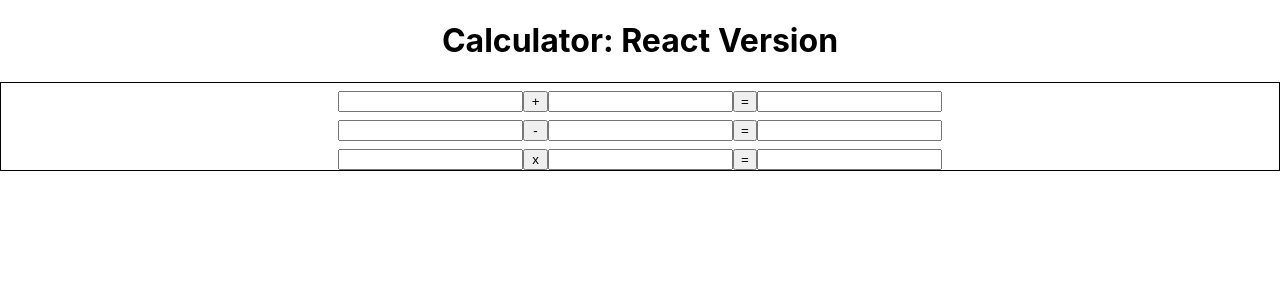
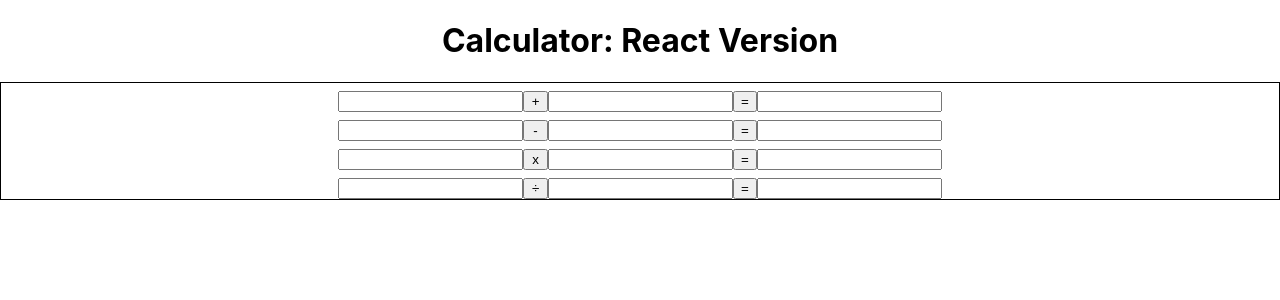
Before and after one commit to momopeachyh/MARS-feb-2022, a React (Create React App) app in the folder react-calculator/: page / in a window 1280 px wide. Shown: the top 300 px of the page. Built offline with nearby package versions, Linux system fonts and the light colour scheme.

Commit message:
Added division function

```diff
--- a/react-calculator/src/CalcContainer.js
+++ b/react-calculator/src/CalcContainer.js
@@ -3,6 +3,7 @@ import "./CalcContainer.css";
 import Addition from "./Addition.js";
 import Subtraction from "./Subtraction.js";
 import Multiplication from "./Multiplication.js";
+import Division from "./Division.js";
 
 class CalcContainer extends React.Component {
   render() {
@@ -11,6 +12,7 @@ class CalcContainer extends React.Component {
         <Addition />
         <Subtraction />
         <Multiplication />
+        <Division />
       </div>
     );
   }
--- /dev/null
+++ b/react-calculator/src/Division.js
@@ -0,0 +1,41 @@
+import React from "react";
+import "./Operator.css";
+
+class Division extends React.Component {
+  constructor() {
+    super();
+    this.state = {
+      product: "",
+    };
+  }
+  render() {
+    return (
+      <div className="Division">
+        <form>
+          <input
+            type="number"
+            id="divide1"
+            onChange={this.calcQuotient}
+          ></input>
+          <button className="operator">÷</button>
+          <input
+            type="number"
+            id="divide2"
+            onChange={this.calcQuotient}
+          ></input>
+          <input type="submit" value="="></input>
+          <input type="text" value={this.state.quotient}></input>
+        </form>
+      </div>
+    );
+  }
+
+  calcQuotient = () => {
+    let divide1 = document.getElementById("divide1").value;
+    let divide2 = document.getElementById("divide2").value;
+    let quotient = Number(divide1) / Number(divide2);
+    this.setState({ quotient: quotient });
+  };
+}
+
+export default Division;
```
